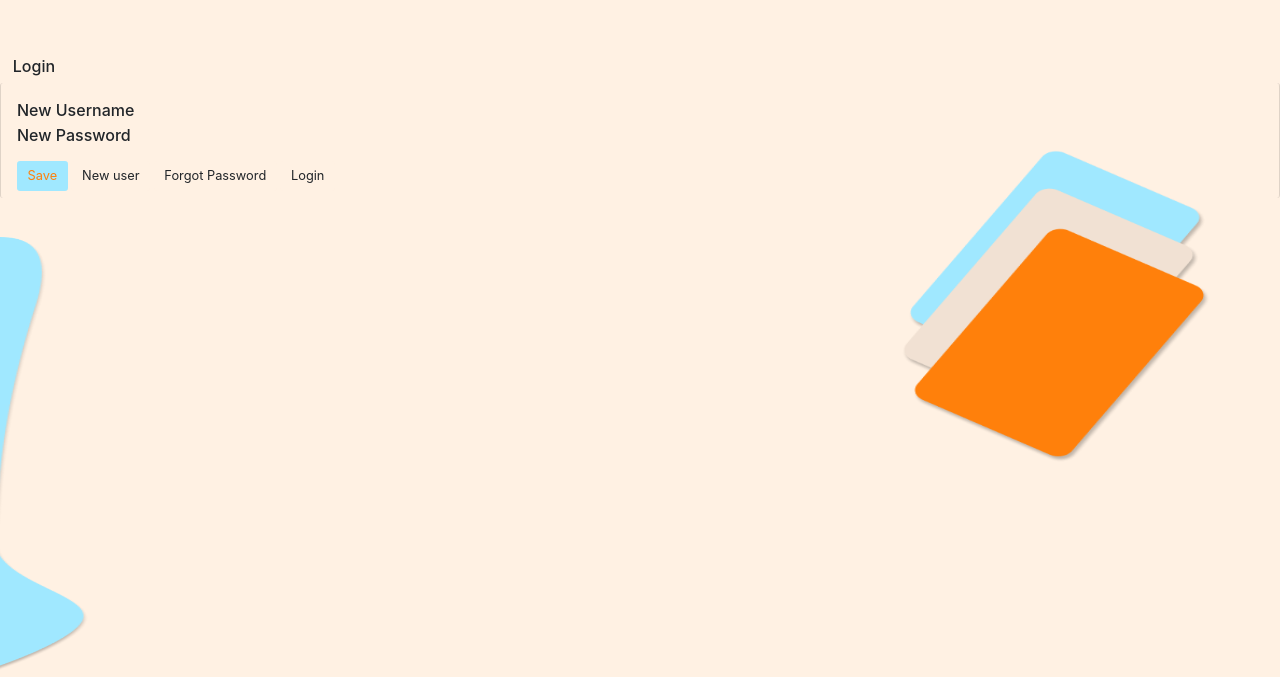
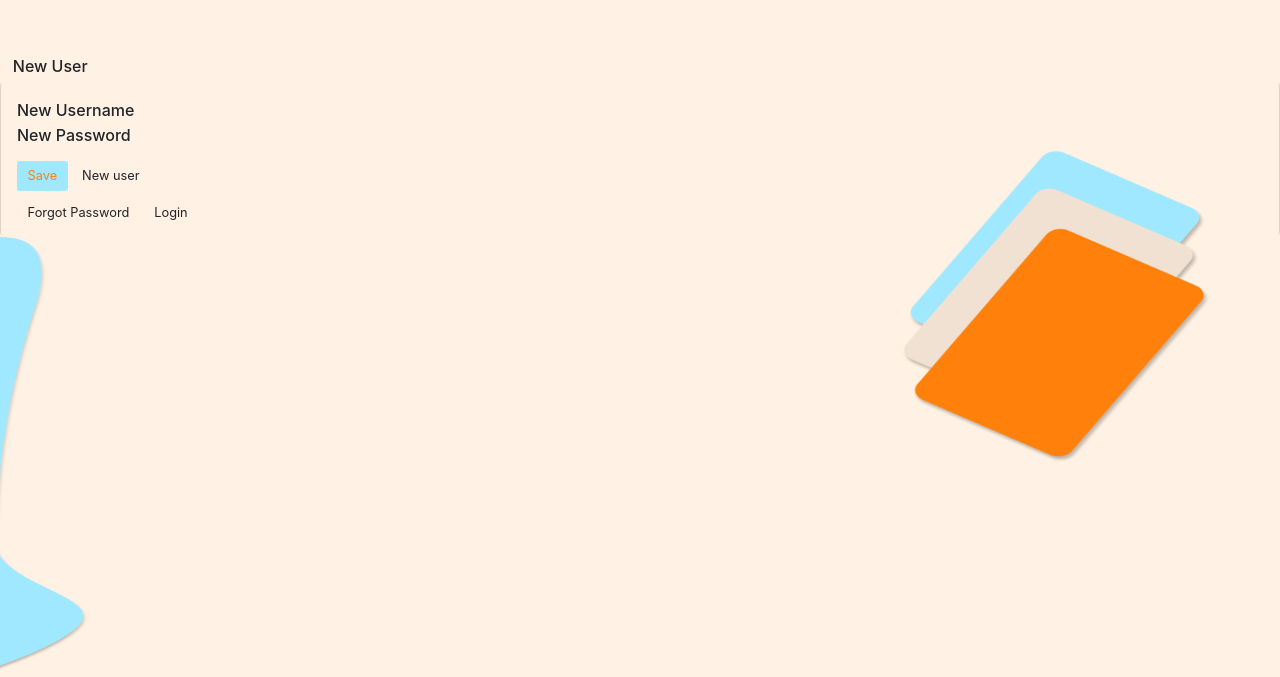
Before and after one commit to JDEE30/RewardsChromeExtensino, a browser extension: page NewUser.html in a window 1280 px wide. Shown: the part 135-812 px from the top of the page. Drawn offline with nearby package versions, Linux system fonts and the light colour scheme.

Commit message:
UPDATE UI - PAGES CREATED FOR NAVIGATION

```diff
--- a/NewUser.html
+++ b/NewUser.html
@@ -68,7 +68,7 @@ padding: 0,0,0,0,;
 <body>
 
 <nav id="top" class="navbar navbar-expand-lg navbar-light">
-	 <h5>Login<small class="text-muted"></small></h5>
+	 <h5>New User<small class="text-muted"></small></h5>
 </nav>
 
 <ul class="list-group">
@@ -88,8 +88,8 @@ padding: 0,0,0,0,;
 </li>
   <li id="bottom" class="list-group-item">
 	<button id="save" type="submit" class="btn mb-2">Save</button>
-	<a href="NewUser.html" id="login" type="submit" class="btn mb-2">New user</a> <!-- Capitol one-->
-	<a href="ForgottenPassword.html" id="login" type="submit" class="btn mb-2">Forgot Password</a> <!-- Capitol one-->
+	<a href="NewUser.html" id="login" type="submit" class="btn mb-2">New user</a><br> <!-- Capitol one-->
+	<a href="ForgottenPassword.html" id="login" type="submit" class="btn mb-2">Forgot Password</a><!-- Capitol one-->
 	<a href="login.html" id="login" type="submit" class="btn mb-2">Login</a> <!-- Capitol one-->
 
 
```
Also changed, not shown: ForgottenPassword.html (+2 -2 lines), login.html (+1 -1 lines).
